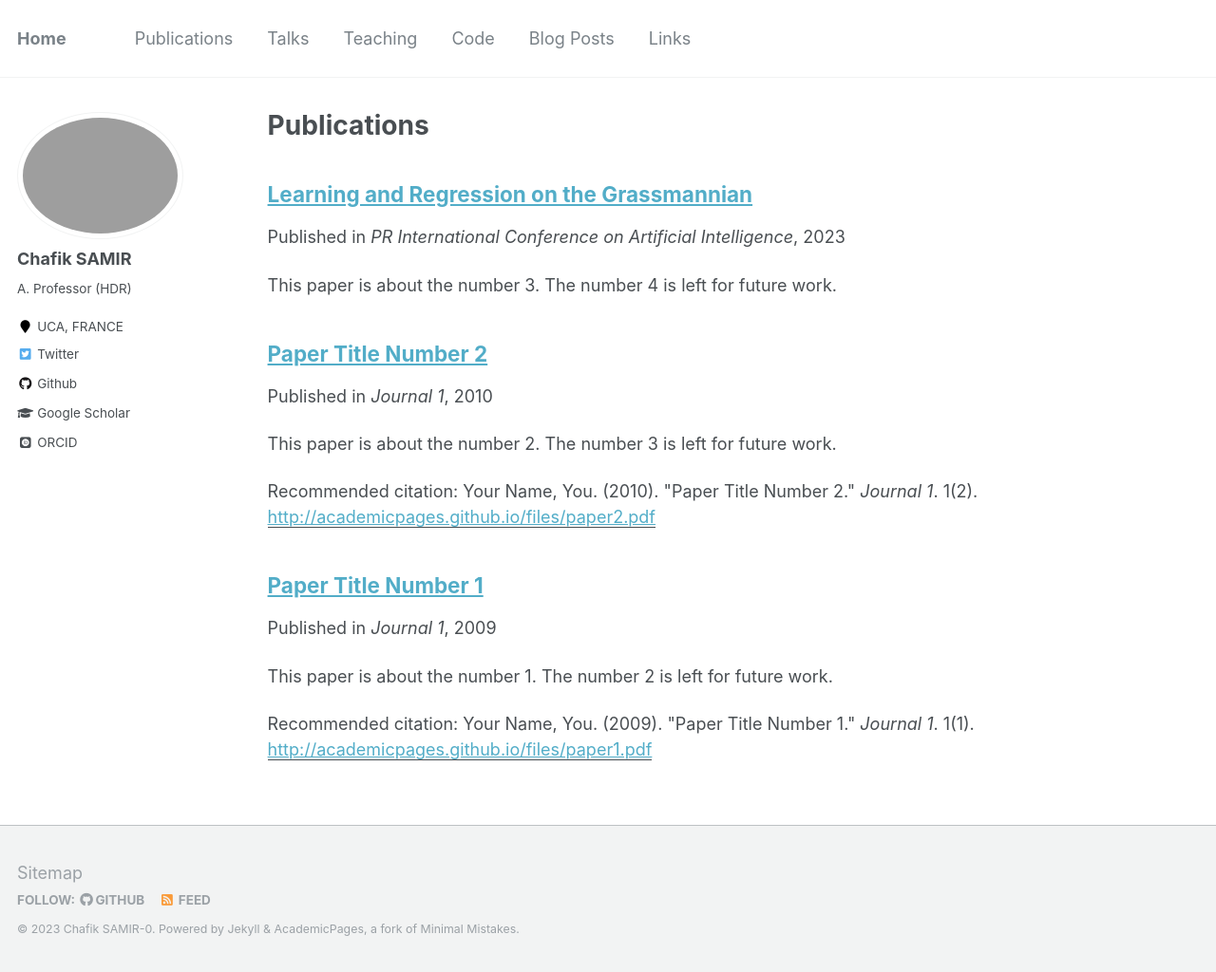
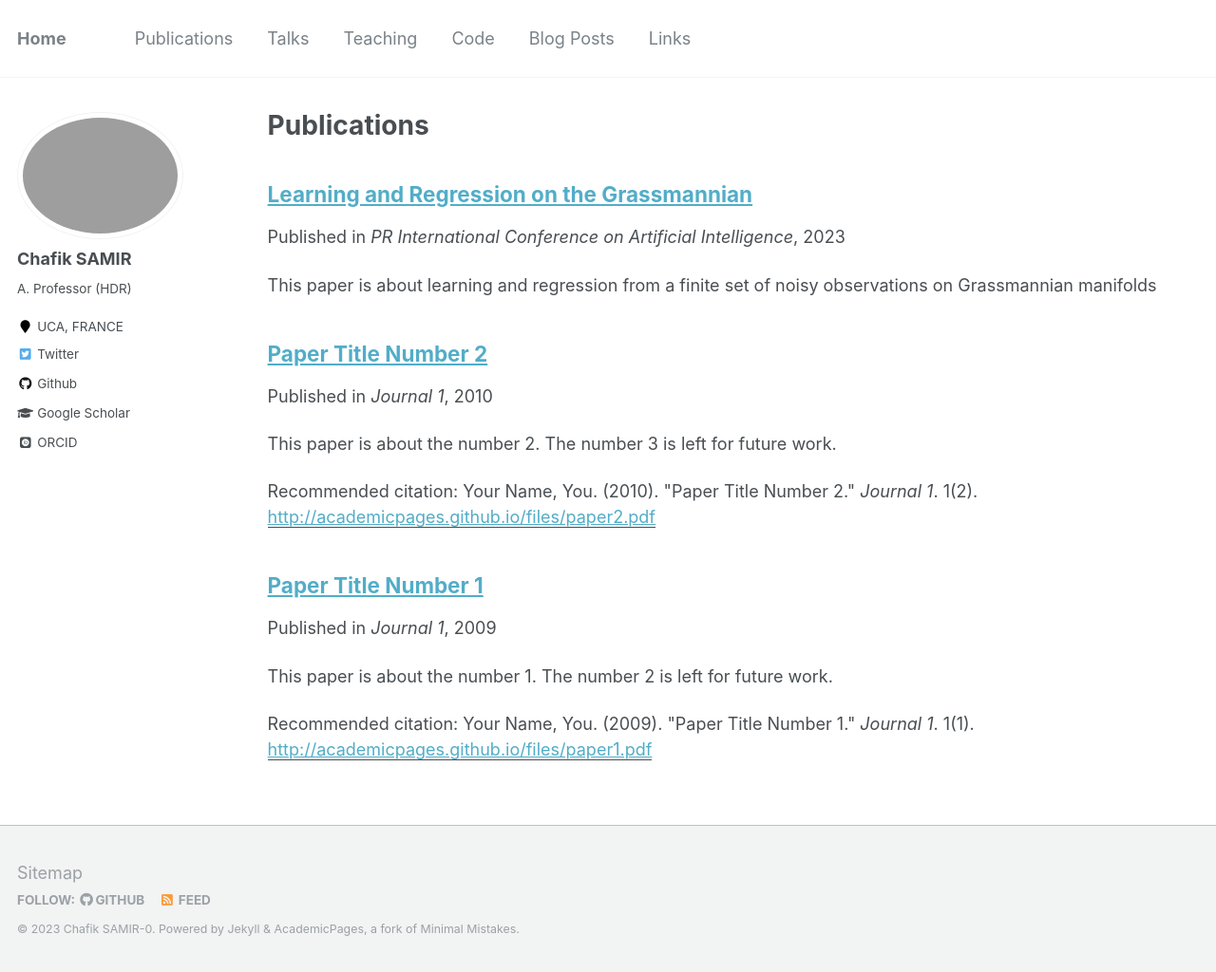
Before and after one commit to Chsamir/chsamir.github.io, a Jekyll site: the page built from _pages/publications.md, in a window 1280 px wide and 1024 px high. Shown: the whole window at 95% size. Built offline with Jekyll 4.4.1, drawn with Linux system fonts in a browser that asks for light colours; some web fonts are replaced.

Commit message:
Update 2015-10-01-paper-title-number-3.md

```diff
--- a/_publications/2015-10-01-paper-title-number-3.md
+++ b/_publications/2015-10-01-paper-title-number-3.md
@@ -2,7 +2,7 @@
 title: "Learning and Regression on the Grassmannian"
 collection: publications
 permalink: /publication/2015-10-01-paper-title-number-3
-excerpt: 'This paper is about the number 3. The number 4 is left for future work.'
+excerpt: 'This paper is about learning and regression from a finite set of noisy observations on Grassmannian manifolds'
 date: 2023-11-10
 venue: 'PR International Conference on Artificial Intelligence'
 ---
```
